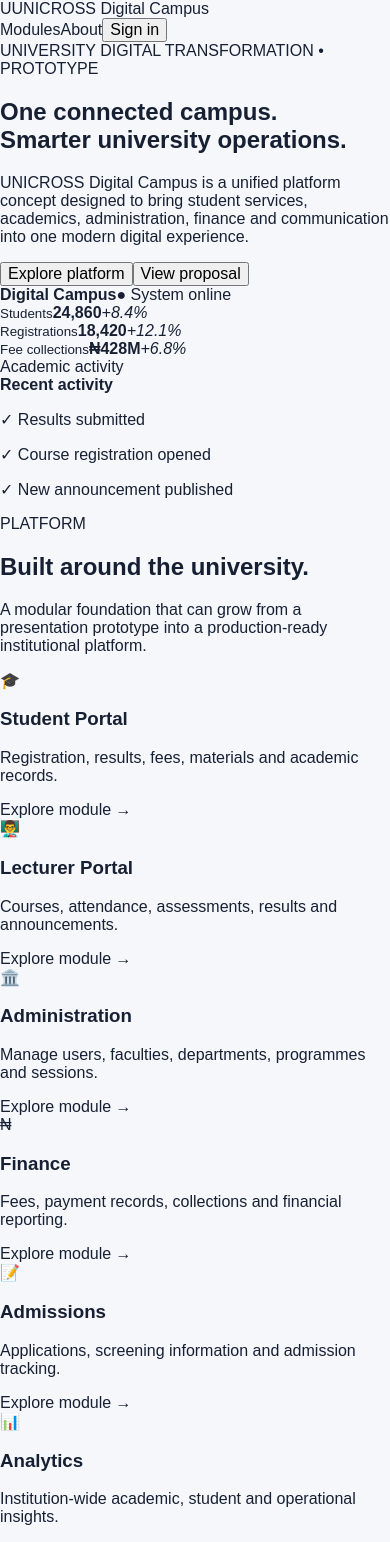
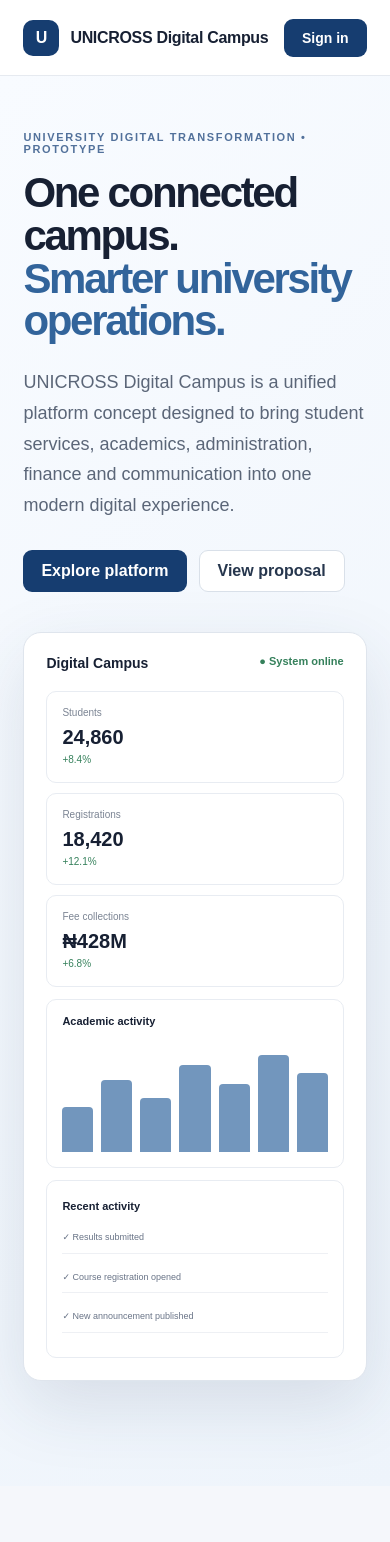
Before and after one commit to igbobaeval12/unicross-digital-campus, a Next.js app: page / in a window 390 px wide. Shown: the top 1542 px of the page. Built offline with nearby package versions, Linux system fonts and the light colour scheme.

Commit message:
Build responsive digital campus styling

```diff
--- a/src/app/globals.css
+++ b/src/app/globals.css
@@ -1,5 +1,52 @@
 * { box-sizing: border-box; }
+html { scroll-behavior: smooth; }
 html, body { margin: 0; padding: 0; }
 body { font-family: Arial, Helvetica, sans-serif; background: #f5f7fb; color: #172033; }
 a { color: inherit; text-decoration: none; }
-button, input, select { font: inherit; }
+button { font: inherit; cursor: pointer; }
+.nav { height: 76px; padding: 0 6%; display: flex; align-items: center; justify-content: space-between; background: rgba(255,255,255,.94); border-bottom: 1px solid #e6eaf0; position: sticky; top: 0; z-index: 10; backdrop-filter: blur(12px); }
+.brand { display: flex; align-items: center; gap: 11px; font-weight: 750; letter-spacing: -.02em; }
+.brandMark { width: 36px; height: 36px; display: grid; place-items: center; border-radius: 10px; background: #163d70; color: white; }
+.navLinks { display: flex; align-items: center; gap: 28px; color: #566174; font-size: 14px; }
+.navLinks button, .primary { border: 0; background: #163d70; color: white; padding: 11px 18px; border-radius: 9px; font-weight: 700; }
+.hero { padding: 92px 6% 105px; display: grid; grid-template-columns: 1fr 1fr; gap: 70px; align-items: center; background: linear-gradient(135deg,#f8fbff,#eef4fb); }
+.heroCopy { min-width: 0; }
+.eyebrow { font-size: 11px; font-weight: 800; letter-spacing: .15em; color: #52719b; margin-bottom: 17px; }
+.hero h1 { font-size: clamp(42px,5vw,68px); line-height: 1.02; letter-spacing: -.055em; margin: 0 0 24px; max-width: 720px; }
+.hero h1 span { color: #32649b; }
+.heroCopy > p { font-size: 18px; line-height: 1.7; color: #5b6678; max-width: 650px; }
+.actions { display: flex; gap: 12px; margin-top: 30px; }
+.secondary { background: white; border: 1px solid #d9e0e9; color: #26364d; padding: 11px 18px; border-radius: 9px; font-weight: 700; }
+.dashboardPreview { background: white; border: 1px solid #dfe5ed; border-radius: 18px; padding: 22px; box-shadow: 0 24px 70px rgba(35,62,95,.13); }
+.previewTop { display: flex; justify-content: space-between; margin-bottom: 20px; font-size: 14px; }
+.previewTop span { color: #35805b; font-size: 11px; font-weight: 700; }
+.stats { display: grid; grid-template-columns: repeat(3,1fr); gap: 10px; }
+.stats div { padding: 15px; border: 1px solid #e8ecf2; border-radius: 10px; }
+.stats small { display: block; color: #7b8493; font-size: 10px; margin-bottom: 8px; }
+.stats strong { display: block; font-size: 20px; }
+.stats em { color: #35805b; font-size: 10px; font-style: normal; }
+.previewBody { display: grid; grid-template-columns: 1.35fr 1fr; gap: 12px; margin-top: 12px; }
+.chart, .activity { border: 1px solid #e8ecf2; border-radius: 10px; padding: 15px; }
+.chartTitle { font-size: 11px; font-weight: 700; }
+.bars { height: 125px; display: flex; align-items: end; gap: 8px; padding-top: 18px; }
+.bars i { flex: 1; background: #7296bd; border-radius: 4px 4px 0 0; min-height: 10px; }
+.activity b { font-size: 11px; }
+.activity p { font-size: 9px; color: #697487; line-height: 1.5; padding: 8px 0; border-bottom: 1px solid #eef0f4; }
+.section { padding: 100px 6%; }
+.sectionHeading { display: flex; justify-content: space-between; gap: 50px; align-items: end; margin-bottom: 42px; }
+.section h2, .about h2 { font-size: clamp(32px,4vw,48px); letter-spacing: -.04em; line-height: 1.08; margin: 0; max-width: 650px; }
+.sectionHeading > p { color: #697487; line-height: 1.7; max-width: 460px; margin: 0; }
+.grid { display: grid; grid-template-columns: repeat(3,1fr); gap: 16px; }
+.card { background: white; border: 1px solid #e2e7ee; border-radius: 14px; padding: 27px; min-height: 210px; transition: transform .2s, box-shadow .2s; }
+.card:hover { transform: translateY(-3px); box-shadow: 0 15px 35px rgba(35,62,95,.08); }
+.icon { font-size: 24px; margin-bottom: 25px; }
+.card h3 { margin: 0 0 10px; font-size: 18px; }
+.card p { color: #697487; line-height: 1.55; font-size: 14px; }
+.card span { display: inline-block; margin-top: 13px; color: #32649b; font-size: 12px; font-weight: 700; }
+.about { padding: 90px 6%; display: grid; grid-template-columns: 1fr 1fr; gap: 80px; background: #16263b; color: white; }
+.about .eyebrow { color: #9fb6d0; }
+.about p { color: #c4cfdb; line-height: 1.8; }
+.about .note { font-size: 12px; color: #9fb0c2; border-left: 2px solid #6684a4; padding-left: 14px; }
+footer { padding: 28px 6%; display: flex; justify-content: space-between; color: #788496; font-size: 11px; background: #101c2b; }
+@media (max-width: 900px) { .hero,.about { grid-template-columns: 1fr; } .grid { grid-template-columns: repeat(2,1fr); } .sectionHeading { display:block; } .sectionHeading > p { margin-top: 18px; } }
+@media (max-width: 600px) { .navLinks a { display:none; } .hero { padding-top: 55px; gap: 40px; } .grid { grid-template-columns: 1fr; } .stats { grid-template-columns: 1fr; } .previewBody { grid-template-columns: 1fr; } footer { display:block; } footer span { display:block; margin: 5px 0; } }
```
